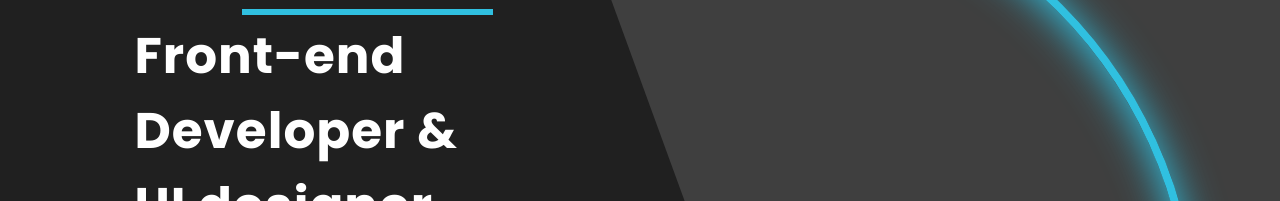
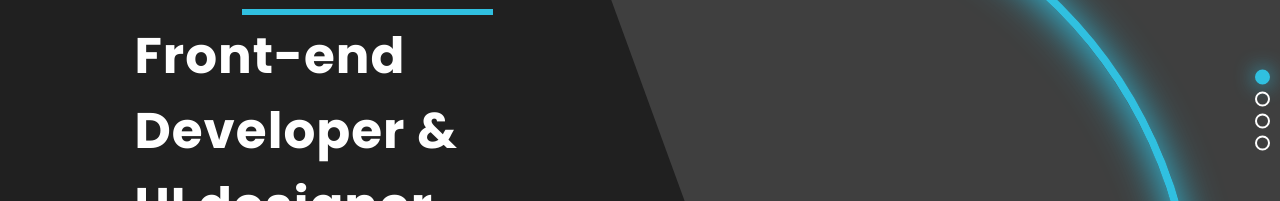
Before and after one commit to Cladux/Personal-Website, a React (Vite) app: page / in a window 1280 px wide. Shown: the part 300-501 px from the top of the page. Built offline with nearby package versions, Linux system fonts and the light colour scheme.

Commit message:
makes-side-navbar

```diff
--- a/src/layouts/aboutMe/AboutMe.module.scss
+++ b/src/layouts/aboutMe/AboutMe.module.scss
@@ -1,5 +1,5 @@
 @import "../../scssModules/mixin.scss";
-section {
+.aboutMe {
   width: 100%;
-  height: 300px;
+  height: 1800px;
 }
--- a/src/layouts/aboutMe/AboutMe.tsx
+++ b/src/layouts/aboutMe/AboutMe.tsx
@@ -2,7 +2,7 @@ import styles from "./AboutMe.module.scss";
 const AboutMe = (): JSX.Element => {
   return (
     <>
-      <section id="About Me" className={styles.sections}>
+      <section id="About Me" className={styles.aboutMe}>
         asdf
       </section>
     </>
--- a/src/layouts/header/Header.tsx
+++ b/src/layouts/header/Header.tsx
@@ -29,15 +29,18 @@ const Header = (): JSX.Element => {
               />
             </div>
             <div className={styles.socialBoxes}>
-              <a href="">
-                <SocialLink setIcon="instagram" />
-              </a>
-              <a href="">
-                <SocialLink setIcon="github" />
-              </a>
-              <a href="">
-                <SocialLink setIcon="linkedIn" />
-              </a>
+              <SocialLink
+                setIcon="instagram"
+                setLink="https://www.instagram.com/cladux_/"
+              />
+              <SocialLink
+                setIcon="github"
+                setLink="https://github.com/Cladux"
+              />
+              <SocialLink
+                setIcon="linkedIn"
+                setLink="https://www.linkedin.com/in/cladux/"
+              />
             </div>
           </div>
         </section>
--- a/src/layouts/header/components/SocialLink/SocialLink.tsx
+++ b/src/layouts/header/components/SocialLink/SocialLink.tsx
@@ -3,14 +3,15 @@ import Icons from "../../../../icons";
 
 type Props = {
   setIcon: keyof typeof Icons;
+  setLink: string;
 };
 
-const IconBox = ({ setIcon }: Props): JSX.Element => {
+const IconBox = ({ setIcon, setLink }: Props): JSX.Element => {
   const Icon = Icons[setIcon];
   return (
     <>
       <div className={styles.iconBox}>
-        <a href="" target="_blank">
+        <a href={setLink} target="_blank">
           <Icon />
         </a>
       </div>
--- a/src/layouts/nav/Nav.module.scss
+++ b/src/layouts/nav/Nav.module.scss
@@ -31,6 +31,32 @@ nav {
       }
     }
   }
+  .navCircles {
+    @include flex(column);
+    gap: 7px;
+    position: absolute;
+    right: 0;
+    top: 50vh;
+    transform: translateY(-50%);
+    margin: 10px;
+    & > li {
+      @include flex;
+      $size: 15px;
+      width: $size;
+      height: $size;
+      border-radius: 50%;
+      border: 2px solid var(--text-color);
+      a {
+        width: 100%;
+        height: 100%;
+      }
+    }
+    .active {
+      background: var(--primary-color);
+      border-color: var(--primary-color);
+      box-shadow: 0 0 20px var(--primary-color);
+    }
+  }
 }
 
 @media only screen and (max-width: 970px) {
--- a/src/layouts/nav/Navbar.tsx
+++ b/src/layouts/nav/Navbar.tsx
@@ -26,6 +26,18 @@ const Navbar = (): JSX.Element => {
             </li>
           ))}
         </ul>
+
+        <ul className={styles.navCircles}>
+          {menuItems.map((value: string, index: number) => (
+            <li
+              onClick={() => setActive(index)}
+              className={activeClassHandle(index)}
+              key={index}
+            >
+              <a href={"#" + value}></a>
+            </li>
+          ))}
+        </ul>
       </nav>
     </>
   );
```
